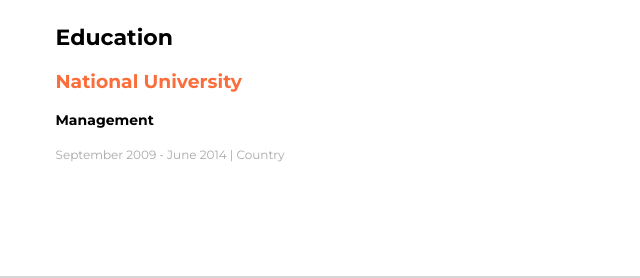
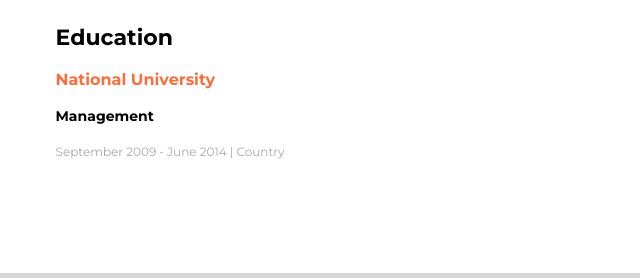
Before and after one commit to termos22/goit-html, a plain HTML site: page cv/index.html in a window 1280 px wide. Shown: the part 1161-1439 px from the top of the page, 505-1145 px from the left. Drawn offline with Linux system fonts and the light colour scheme.

Commit message:
style for header H4 modified, separate class removed, style applied to entire H4 header

```diff
--- a/cv/index.html
+++ b/cv/index.html
@@ -76,8 +76,8 @@
                 </div>
                 <div class="education">
                     <h2 class="header-primary">Education</h2>
-                    <h3 class="highlight">National University</h3>
-                    <h4 class="education-degree">Management</h4>
+                    <h3 class="job-name"><span class="highlight">National University</span></h3>
+                    <h4>Management</h4>
                     <p class="job-date">September 2009 - June 2014 | Country</p>
                 </div>
             </main>
--- a/cv/style.css
+++ b/cv/style.css
@@ -147,7 +147,7 @@ h1 {
     color: #595959;
 }
 
-.education-degree {
+h4 {
     font-weight: 700;
     font-size: 14px;
     line-height: 17px;
```
